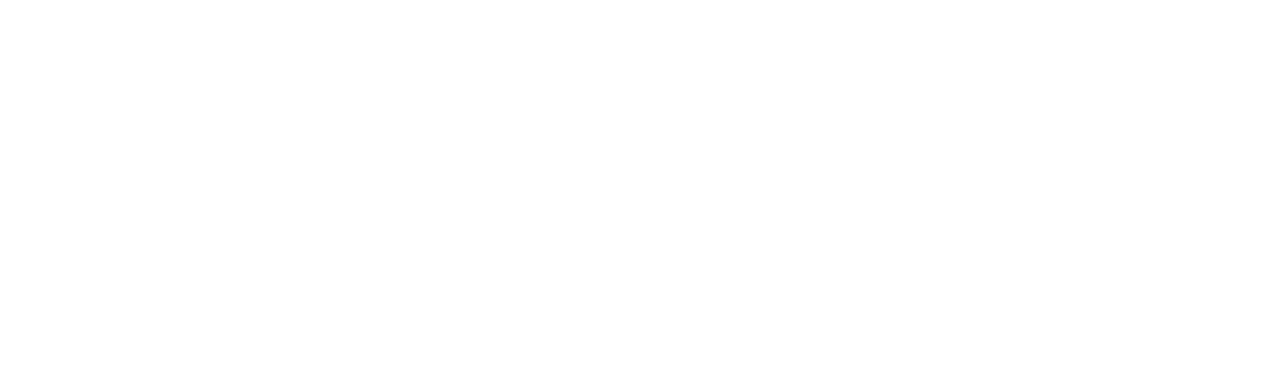
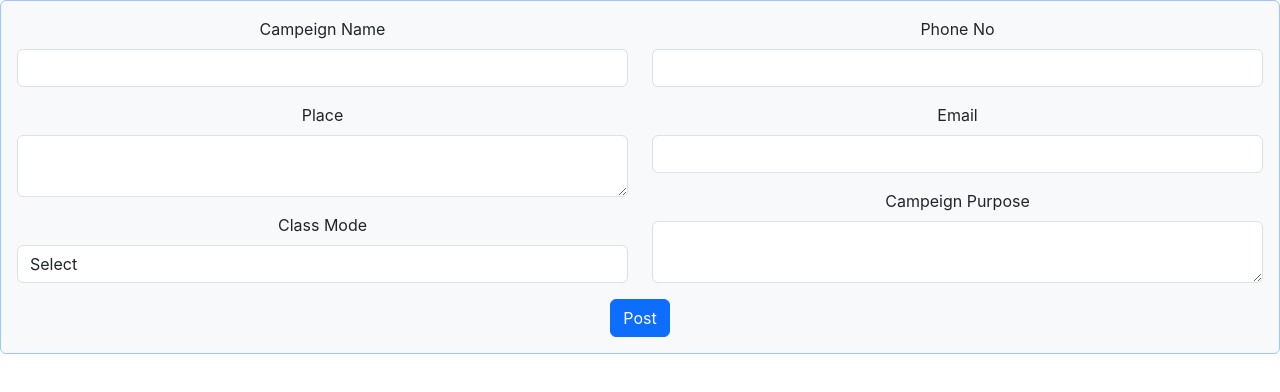
Before and after one commit to shafnashakeersm/crowdfunding-app-frontend, a React (Create React App) app: page /camppost in a window 1280 px wide. Before the commit this address had no page. Shown: the top 392 px of the page. Built offline with nearby package versions, Linux system fonts and the light colour scheme.

Commit message:
campeign post completed

```diff
--- a/src/App.js
+++ b/src/App.js
@@ -10,6 +10,7 @@
 import FudPost from './components/FudPost';
 import FundHome from './components/FundHome';
 import ViewFoodPost from './components/ViewFoodPost';
+import CampPost from './components/CampPost';
 
 function App() {
   return (
@@ -25,6 +26,7 @@
         <Route path='/fudpost' element={<FudPost/>}/>
         <Route path='/viewfudpost' element={<ViewFoodPost/>}/>
         <Route path='/fundhome' element={<FundHome/>}/>
+        <Route path='/camppost' element={<CampPost/>}/>
       </Routes>
       </BrowserRouter>
 
--- /dev/null
+++ b/src/components/CampPost.jsx
@@ -0,0 +1,107 @@
+import axios from 'axios';
+import React, { useState } from 'react'
+
+const CampPost = () => {
+    const [token, setToken] = useState(sessionStorage.getItem("token"));
+    const [input, setInput] = useState({
+       // userId: sessionStorage.getItem("userId"),
+        campname: "",
+        place: "",
+        mode: "",
+        phone: "",
+        email: "",
+        purpose: ""
+    });
+
+    // Handle form input changes
+    const inputHandler = (event) => {
+        setInput({ ...input, [event.target.name]: event.target.value });
+    };
+
+    // Read values and send POST request
+    const readValues = () => {
+        console.log("Input Data: ", input);
+        console.log("Token: ", token);
+
+        // Ensure token exists before sending request
+        if (!token) {
+            alert("Token is missing. Please login again.");
+            return;
+        }
+
+        axios.post("http://localhost:3030/camppost", input, {
+            headers: {
+                "token": token,
+                "Content-Type": "application/json"
+            }
+        }).then(response => {
+            console.log("Response Data: ", response.data);
+            if (response.data.status === "success") {
+                alert("Posted Successfully");
+            } else {
+                alert("Something went wrong!!!");
+            }
+        }).catch(error => {
+            // Enhanced error handling
+            if (error.response) {
+                console.log("Response Error: ", error.response.data);
+                alert("Server responded with an error!");
+            } else if (error.request) {
+                console.log("No Response from Server: ", error.request);
+                alert("No response from the server. Ensure the backend is running.");
+            } else {
+                console.log("Axios Error: ", error.message);
+                alert("Error occurred: " + error.message);
+            }
+        });
+    };
+  return (
+    <div>
+         <div className="card bg-light primary border border-primary-subtle text-center w-100 p-3 h-100 d-inline-block">
+                <div className="row">
+                    <div className="col-md-6">
+                        <div className="mb-3">
+                            <label htmlFor="Name" className="form-label">Campeign Name</label>
+                            <input type="text" className="form-control" name="campname" value={input.campname} onChange={inputHandler} />
+                        </div>
+                        <div className="mb-3">
+                            <label htmlFor="dob" className="form-label">Place</label>
+                            <textarea name="place" className="form-control" value={input.place} onChange={inputHandler}></textarea>
+                        </div>
+                        <div className="mb-3">
+                            <label htmlFor="gender" className="form-label">Class Mode</label>
+                            <div className="col-auto">
+                                <select name="mode" className="form-control" value={input.mode} onChange={inputHandler}>
+                                    <option value="">Select</option>
+                                    <option value="Male">Online</option>
+                                    <option value="Female">Offline</option>
+                                </select>
+                            </div>
+                        </div>
+                    </div>
+                    <div className="col-md-6">
+                        <div className="mb-3">
+                            <label htmlFor="phone" className="form-label">Phone No</label>
+                            <input type="text" className="form-control" name="phone" value={input.phone} onChange={inputHandler} />
+                        </div>
+                        <div className="mb-3">
+                            <label htmlFor="email" className="form-label">Email</label>
+                            <input type="text" className="form-control" name="email" value={input.email} onChange={inputHandler} />
+                        </div>
+                        <div className="mb-3">
+                            <label htmlFor="medhistory" className="form-label">Campeign Purpose</label>
+                            <textarea name="purpose" className="form-control" value={input.purpose} onChange={inputHandler}></textarea>
+                        </div>
+                    </div>
+                </div>
+                <div className="row g-3 justify-content-md-center">
+                    <div className="col-auto">
+                        <button className="btn btn-primary" onClick={readValues}>Post</button>
+                    </div>
+                </div>
+            </div>
+    </div>
+  )
+}
+
+export default CampPost
--- a/src/components/UserHome.jsx
+++ b/src/components/UserHome.jsx
@@ -15,6 +15,10 @@
 
       const handlefudpostClick=()=>{
         navigate('/fudpost'); //Navigate to the post page
+      };
+
+      const handlecamppostClick=()=>{
+        navigate('/camppost'); //Navigate to the post page
       };
 
 
@@ -51,7 +55,7 @@
                                         <img src="https://img.freepik.com/premium-photo/men-women-different-ages-nationalities-are-putting-together-puzzle-top-view-concept-mental-health-care-campaign-togetherness-charity-love-donation-helping-hands_503750-3883.jpg" class="card-img-top" alt="..."  height="269px"/>
                                         <div class="card-body">
                                             <h5 class="card-title">CAMPEIGN</h5>
-                                            <a href="#" class="btn btn-primary">Click Here</a>
+                                            <a href="#" class="btn btn-primary" onClick={handlecamppostClick}>Click Here</a>
                                         </div>
                                     </div>
                                 </div>
```
